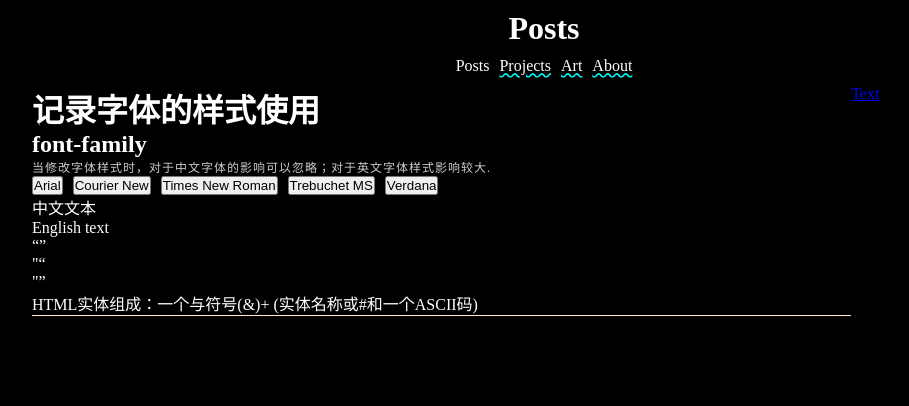
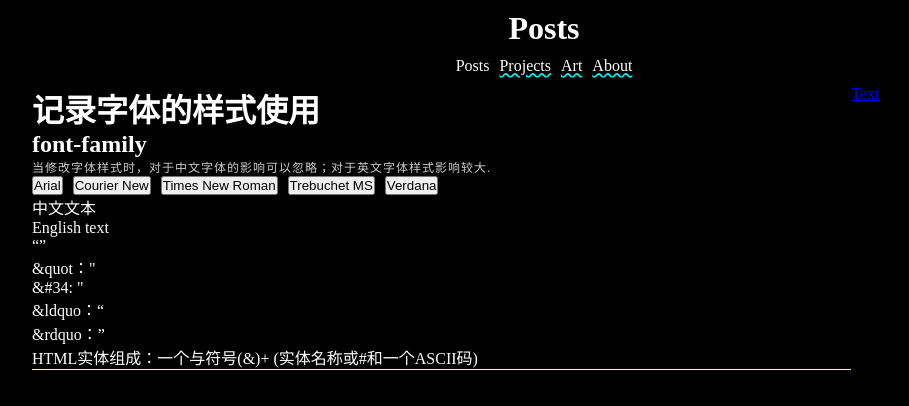
Before and after one commit to linround/me, a Next.js app: page /posts/css/text in a window 1280 px wide. Shown: the top 406 px of the page, without its empty margins (96-1005 px from the left). Built offline with nearby package versions, Linux system fonts and the light colour scheme.

Commit message:
stage: post-text

```diff
--- a/app/posts/css/text/fontFamily.tsx
+++ b/app/posts/css/text/fontFamily.tsx
@@ -23,8 +23,10 @@ export function FontFamily(){
         <p>中文文本</p>
         <p>English text</p>
         <p>“”</p>
-        <p>&quot;&ldquo;</p>
-        <p>&#34;&rdquo;</p>
+        <p>&quot：&quot;</p>
+        <p>&#34: &#34;</p>
+        <p>&ldquo：&ldquo;</p>
+        <p>&rdquo：&rdquo;</p>
         <p>HTML实体组成：一个与符号(&)+ (实体名称或#和一个ASCII码)</p>
       </article>
       <div className={commonStyle.hr} />
```
